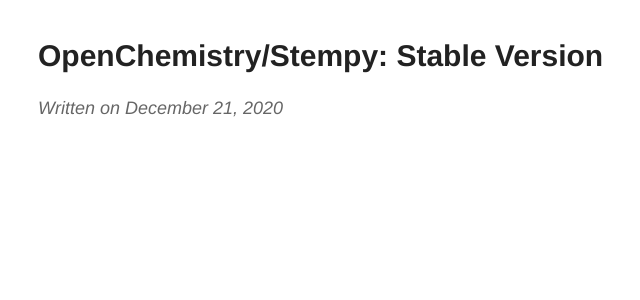
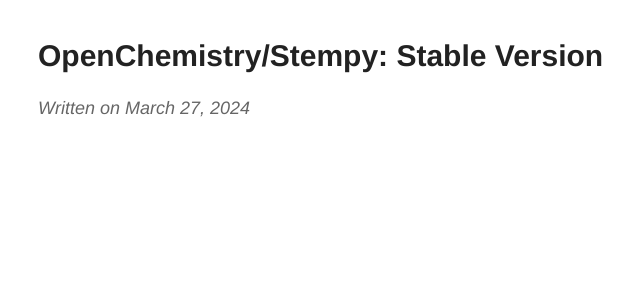
Before and after one commit to zhuokaizhao/zhuokaizhao.github.io, a Jekyll site: the page built from _posts/2024-03-27-open-chemistry.md, in a window 1280 px wide. Shown: the top 300 px of the page, without its empty margins (242-882 px from the left). Built offline with Jekyll 4.4.1, drawn with Linux system fonts in a browser that asks for light colours; our own code applies the rules of GitHub Pages for plain Markdown files.

Commit message:
Updated ICME.

```diff
--- a/_posts/2020-12-21-open-chemistry.md
+++ b/_posts/2024-03-27-open-chemistry.md
@@ -1,19 +1,19 @@
 ---
 title: "OpenChemistry/Stempy: Stable Version"
-# excerpt: 'TODO.'
-date: 2020-12-21
-year: 2020
+is_other_project: True
+date: 2024-03-27
+year: 2024
 venue: 'ArXiv'
 is_show: True
-arxiv: 4383275
-is_show: True
-arxiv_url: https://zenodo.org/record/4383275
+arxiv: True
+arxiv_url: https://zenodo.org/records/10887925
 teaser: ./images/stempy.png
 code: https://github.com/OpenChemistry
-authors: <a href='https://www.linkedin.com/in/chrisharris5/'>Christopher J. Harris</a>,
-         <a href='https://www.kitware.com/patrick-avery/'>Patrick Avery</a>,
+authors: <a href='https://www.kitware.com/patrick-avery/'>Patrick Avery</a>,
+         <a href='https://www.linkedin.com/in/chrisharris5/'>Christopher J. Harris</a>,
          <a href='https://foundry.lbl.gov/about/staff/peter-ercius/'>Peter Ercius</a>,
          <a href='https://www.linkedin.com/in/alessandrogenova/'>Alessandro Genova</a>,
          <a href='https://www.linkedin.com/in/mhanwell'>Marcus Hanwell</a>,
          and <b>Zhuokai Zhao</b>
+publication: Zenodo
 ---
```
Also changed, not shown: _posts/2017-09-22-hmd.md (+1 -1 lines), _posts/2018-10-30-nonholonomic.md (+1 -1 lines).
